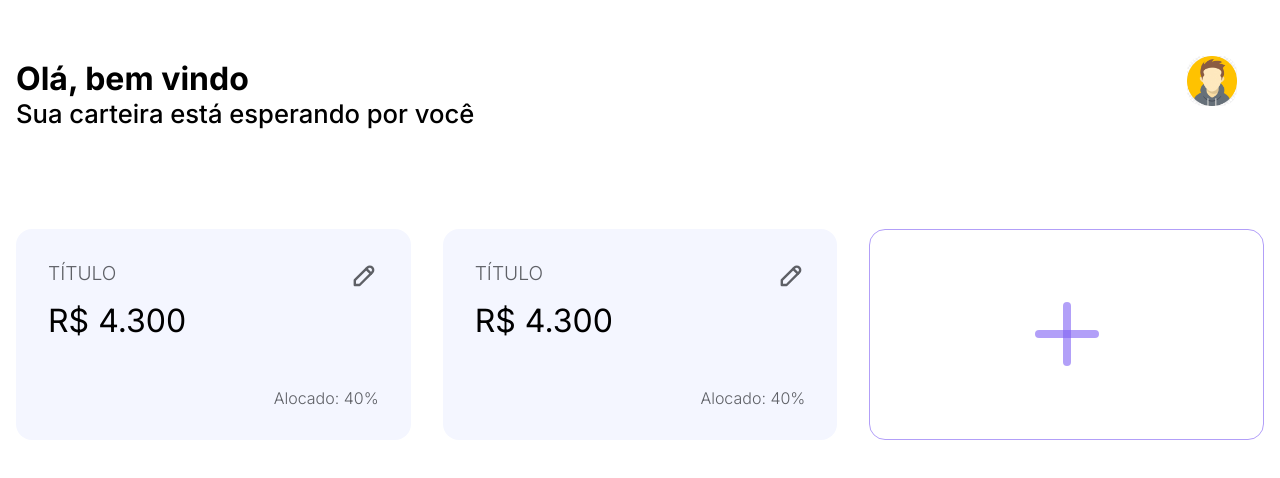
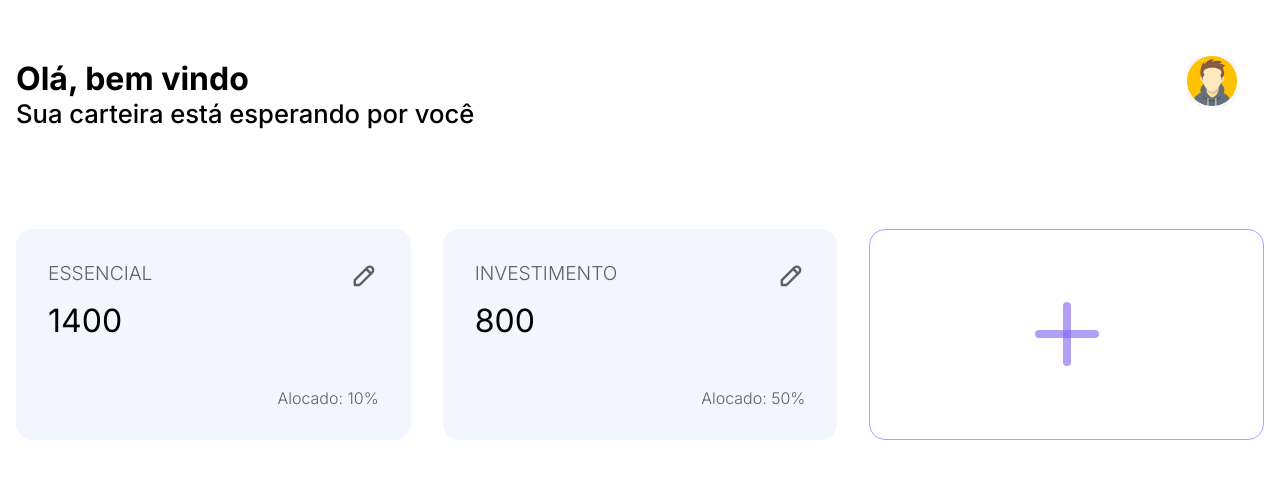
Before and after one commit to maxmonteiro/react-finance, a Next.js app: page / in a window 1280 px wide. Shown: the top 478 px of the page. Built offline with nearby package versions, Linux system fonts and the light colour scheme.

Commit message:
lista categorias dinamicamente

```diff
--- a/source/components/CategoryCard/AllCards.jsx
+++ b/source/components/CategoryCard/AllCards.jsx
@@ -2,11 +2,20 @@ import styles from './AllCards.module.scss'
 import CategoryCard from "./CategoryCard";
 import NoCard from './NoCard';
 
+const DUMMY_DATA = [
+    { id: 1, title: 'essencial', amount: 1400, percentage: 10},
+    { id: 2, title: 'investimento', amount: 800, percentage: 50},
+]
+
 const AllCards = () => {
+
+    const cards = DUMMY_DATA.map((category) => (
+        <CategoryCard key={category.id} data={category} />)
+    );
+
     return (
         <section className={styles.section}>
-            <CategoryCard />
-            <CategoryCard />
+            {cards}
             <NoCard />
         </section>
     )
--- a/source/components/CategoryCard/CategoryCard.jsx
+++ b/source/components/CategoryCard/CategoryCard.jsx
@@ -1,15 +1,18 @@
 import styles from './CategoryCard.module.scss';
 import {TbPencil} from 'react-icons/tb';
 
-const CategoryCard = () => {
+const CategoryCard = ({ data }) => {
+
+    const { title, amount, percentage } = data;
+
     return (
         <div className={styles.card}>
             <div className={styles.edit}>
                 <TbPencil className='icon hover'/>
             </div>
-            <h2>Título</h2>
-            <h3>R$ 4.300</h3>
-            <h4>Alocado: 40%</h4>
+            <h2>{title}</h2>
+            <h3>{amount}</h3>
+            <h4>Alocado: {percentage}%</h4>
         </div>
     )
 }
```
